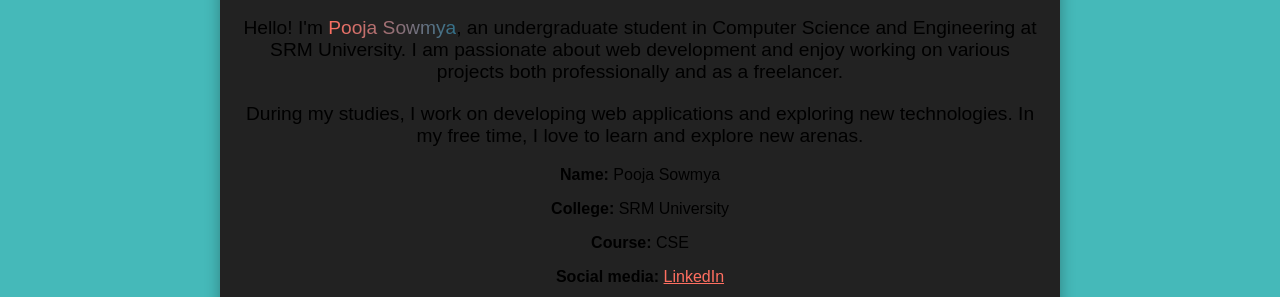
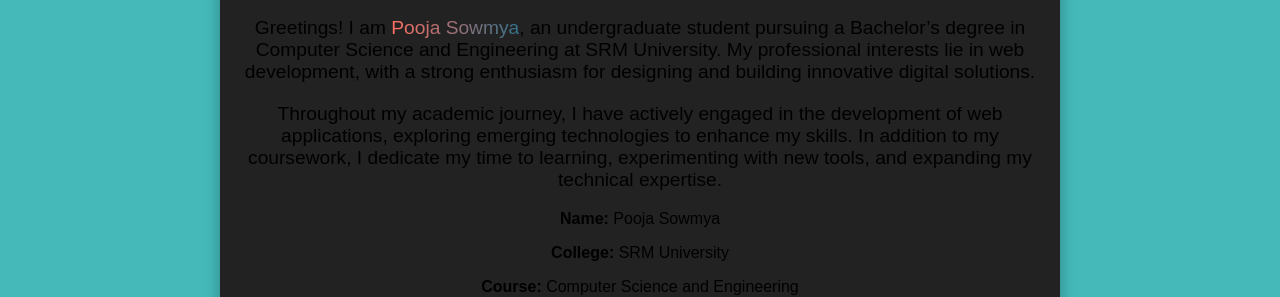
Before and after one commit to pooja2sowmya/personal-portfolio-website, a plain HTML site: page about.html in a window 1280 px wide. Shown: the part 512-809 px from the top of the page. Drawn offline with Linux system fonts and the light colour scheme.

Commit message:
Update about.html

```diff
--- a/about.html
+++ b/about.html
@@ -5,6 +5,7 @@
     <meta name="viewport" content="width=device-width, initial-scale=1.0">
     <title>About - Pooja Sowmya</title>
     <style>
+        /* Existing styles remain unchanged */
         body {
             font-family: 'Arial', sans-serif;
             margin: 0;
@@ -13,7 +14,6 @@
             color: black;
             overflow-x: hidden;
         }
-
         header {
             background-color: #287e72;
             color: black;
@@ -26,7 +26,6 @@
             left: 0;
             z-index: 1000;
         }
-
         header h1 {
             margin: 0;
             font-size: 2.5em;
@@ -34,19 +33,16 @@
             color: #f8f9fa;
             animation: slideInFromTop 1s ease-out;
         }
-
         nav ul {
             list-style: none;
             padding: 0;
             text-align: center;
             margin: 10px 0 0;
         }
-
         nav ul li {
             display: inline;
             margin: 0 15px;
         }
-
         nav ul li a {
             color: #f8f9fa;
             text-decoration: none;
@@ -54,12 +50,10 @@
             transition: color 0.3s, transform 0.3s;
             position: relative;
         }
-
         nav ul li a:hover {
             color: #fff;
             transform: scale(1.1);
         }
-
         nav ul li a::after {
             content: '';
             position: absolute;
@@ -71,11 +65,9 @@
             transition: width 0.3s;
             transform: translateX(-50%);
         }
-
         nav ul li a:hover::after {
             width: 100%;
         }
-
         section {
             padding: 60px 20px;
             max-width: 800px;
@@ -86,7 +78,6 @@
             animation: fadeInUp 1s ease-out;
             text-align: center;
         }
-
         section h2 {
             color: #f6efef;
             font-size: 2.5em;
@@ -94,7 +85,6 @@
             font-family: 'Georgia', serif;
             animation: slideInFromBottom 1s ease-out;
         }
-
         .profile-image {
             max-width: 150px;
             border-radius: 50%;
@@ -104,20 +94,17 @@
             margin-right: auto;
             animation: rotate 5s linear infinite;
         }
-
         .srm-logo {
             max-width: 200px;
             margin: 20px auto;
             display: block;
             animation: fadeIn 1.5s ease-in-out;
         }
-
         .intro-text {
             font-size: 1.2em;
             opacity: 0;
             animation: fadeIn 1.5s ease-in-out forwards;
         }
-
         .highlight {
             color: #ff6f61;
             background: linear-gradient(90deg, #ff6f61, #32718a);
@@ -125,7 +112,6 @@
             -webkit-background-clip: text;
             -webkit-text-fill-color: transparent;
         }
-
         footer {
             background-color: #181717;
             color: #bbb;
@@ -136,31 +122,25 @@
             width: 100%;
             animation: fadeIn 2s ease-in-out;
         }
-
         footer p {
             margin: 0;
         }
-
         @keyframes fadeIn {
             from { opacity: 0; }
             to { opacity: 1; }
         }
-
         @keyframes fadeInUp {
             from { opacity: 0; transform: translateY(20px); }
             to { opacity: 1; transform: translateY(0); }
         }
-
         @keyframes slideInFromTop {
             from { transform: translateY(-100px); opacity: 0; }
             to { transform: translateY(0); opacity: 1; }
         }
-
         @keyframes slideInFromBottom {
             from { transform: translateY(100px); opacity: 0; }
             to { transform: translateY(0); opacity: 1; }
         }
-
         @keyframes rotate {
             from { transform: rotate(0deg); }
             to { transform: rotate(360deg); }
@@ -177,7 +157,6 @@
                 <li><a href="projects.html">Projects</a></li>
                 <li><a href="skills.html">Skills</a></li>
                 <li><a href="contact.html">Contact</a></li>
-
             </ul>
         </nav>
     </header>
@@ -186,12 +165,12 @@
         <h2>About Me</h2>
         <img src="girl.jpg" alt="Profile Image" class="profile-image">
         <img src="srm.jpg" alt="SRM University Logo" class="srm-logo">
-        <p class="intro-text">Hello! I'm <span class="highlight">Pooja Sowmya</span>, an undergraduate student in Computer Science and Engineering at SRM University. I am passionate about web development and enjoy working on various projects both professionally and as a freelancer.</p>
-        <p class="intro-text">During my studies, I work on developing web applications and exploring new technologies. In my free time, I love to learn and explore new arenas.</p>
+        <p class="intro-text">Greetings! I am <span class="highlight">Pooja Sowmya</span>, an undergraduate student pursuing a Bachelor’s degree in Computer Science and Engineering at SRM University. My professional interests lie in web development, with a strong enthusiasm for designing and building innovative digital solutions.</p>
+        <p class="intro-text">Throughout my academic journey, I have actively engaged in the development of web applications, exploring emerging technologies to enhance my skills. In addition to my coursework, I dedicate my time to learning, experimenting with new tools, and expanding my technical expertise.</p>
         <p><b>Name:</b> Pooja Sowmya</p>
         <p><b>College:</b> SRM University</p>
-        <p><b>Course:</b> CSE</p>
-        <p><b>Social media:</b> <a href="https://www.linkedin.com/in/pooja-sowmya/" style="color: #ff6f61;">LinkedIn</a></p>
+        <p><b>Course:</b> Computer Science and Engineering</p>
+        <p><b>Social Media:</b> <a href="https://linkedin.com/in/pooja-katiki-863023351" style="color: #ff6f61;">LinkedIn</a></p>
     </section>
 
     <footer>
```
